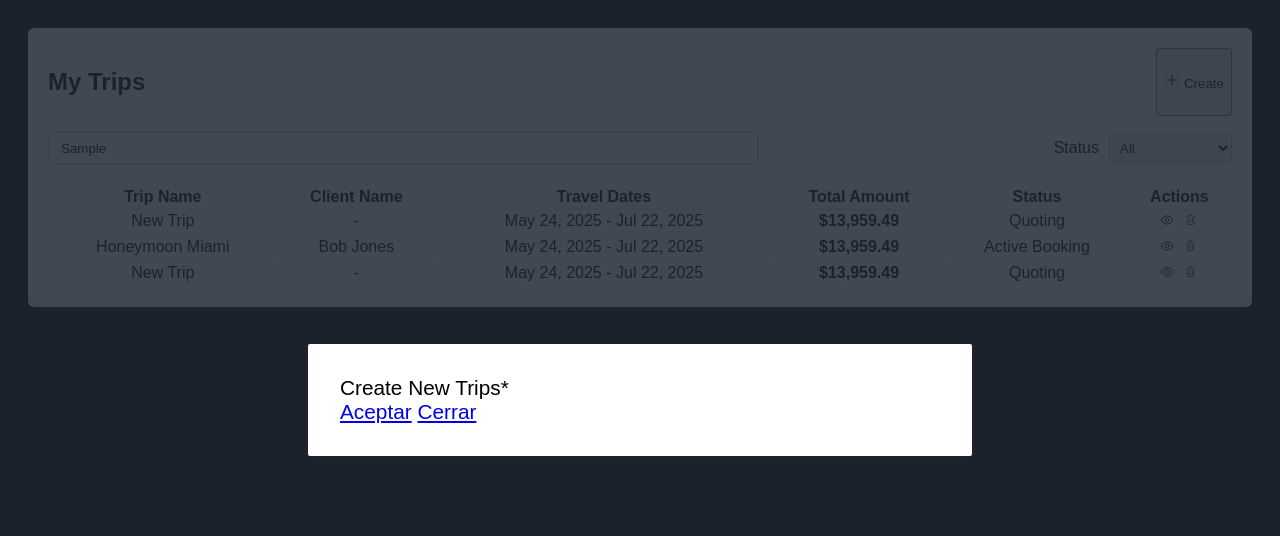
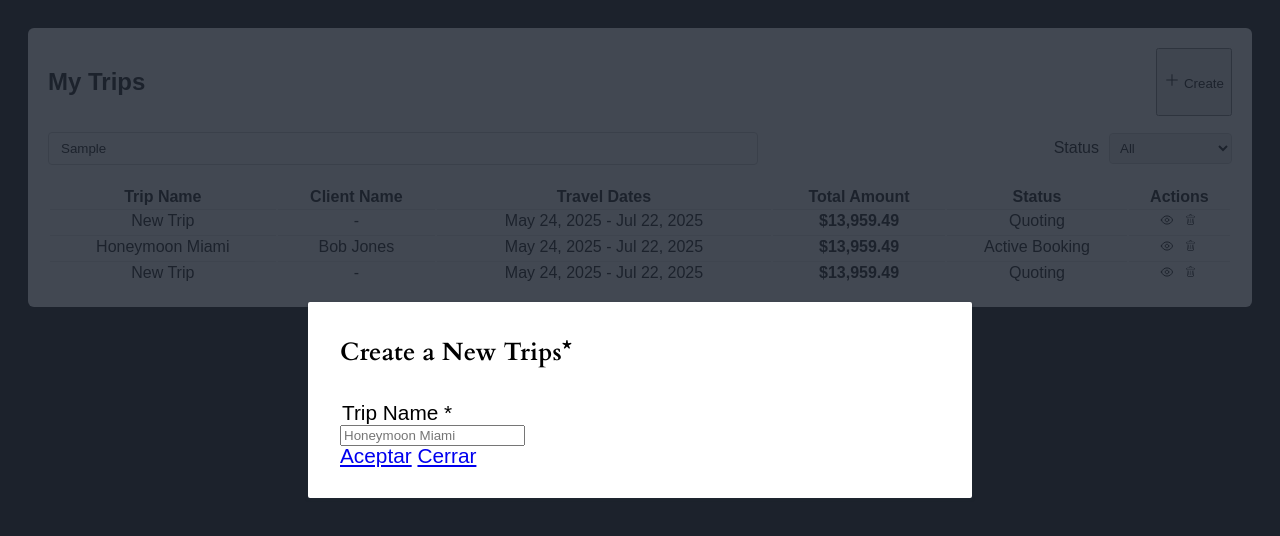
Before and after one commit to diegocroquer-arch/tp-DOM, a plain HTML site: page index.html in a window 1280 px wide. Both pictures are taken after typing "Sample" into the empty fields and a click on the button "Create". Drawn offline with Linux system fonts and the light colour scheme.

Commit message:
fix button close modal

```diff
--- a/index.html
+++ b/index.html
@@ -3,8 +3,14 @@
   <head>
     <meta charset="UTF-8" />
     <meta name="viewport" content="width=device-width, initial-scale=1.0" />
+    <link rel="preconnect" href="https://fonts.googleapis.com" />
+    <link rel="preconnect" href="https://fonts.gstatic.com" crossorigin />
+    <link
+      href="https://fonts.googleapis.com/css2?family=Cardo:ital,wght@0,400;0,700;1,400&family=Cinzel+Decorative:wght@400;700;900&family=Josefin+Sans:ital,wght@0,100..700;1,100..700&display=swap"
+      rel="stylesheet"
+    />
+    <link rel="stylesheet" href="styles.css" />
     <title>UJV</title>
-    <link rel="stylesheet" href="styles.css" />
   </head>
 
   <body>
@@ -12,7 +18,7 @@
       <section class="top">
         <h1>My Trips</h1>
 
-        <button id="open-button"><img src="assets/Plus.svg" /> Create</button>
+        <button id="create-trip"><img src="assets/Plus.svg" /> Create</button>
       </section>
       <p id="txt"></p>
 
@@ -82,17 +88,30 @@
           </tr>
         </tbody>
       </table>
-      <!---     -->
+      <!---  modal   -->
       <div class="window-notice" id="window-notice">
         <div class="content">
-          <div class="content-text">Create New Trips*</div>
+          <div class="content-text">
+            <div class="titel-modal">Create a New Trips*</div>
+            <form action="">
+              <label for="">
+                <legend>Trip Name *</legend>
+                <input
+                  class=""
+                  type="text"
+                  name=""
+                  id=""
+                  placeholder="Honeymoon Miami"
+                />
+              </label>
+            </form>
+          </div>
           <div class="content-buttons">
             <a href="#">Aceptar</a>
-            <a href="#">Cerrar</a>
+            <a id="close" href="#">Cerrar</a>
           </div>
         </div>
       </div>
-
       <!---     -->
     </main>
     <script src="script.js"></script>
--- a/script.js
+++ b/script.js
@@ -1,6 +1,13 @@
-let open_button = document.getElementById("open-button");
-open_button.addEventListener("click", function (e) {
+let create = document.getElementById("create-trip");
+create.addEventListener("click", function (e) {
   e.preventDefault();
   document.getElementById("window-notice").style.display = "flex";
   document.getElementById("window-notice .content").style.display = "flex";
 });
+
+let close_create = document.getElementById("close");
+close_create.addEventListener("click", function (e) {
+  e.preventDefault();
+  document.getElementById("window-notice").style.display = "none";
+  document.getElementById("window-notice .content").style.display = "none";
+});
--- a/styles.css
+++ b/styles.css
@@ -66,6 +66,24 @@ tr td {
   display: none;
   position: fixed;
   z-index: 999;
+  font-family: Hind;
+  font-weight: 400;
+  font-style: Regular;
+  font-size: 14px;
+  line-height: 20px;
+  letter-spacing: 0%;
+  vertical-align: middle;
+}
+
+.titel-modal {
+  font-family: Cardo;
+  font-weight: 700;
+  font-style: Bold;
+  font-size: 25px;
+  line-height: 150%;
+  letter-spacing: 0.15px;
+  text-align: left;
+  margin-bottom: 32px;
 }
 
 .window-notice .content {
```
